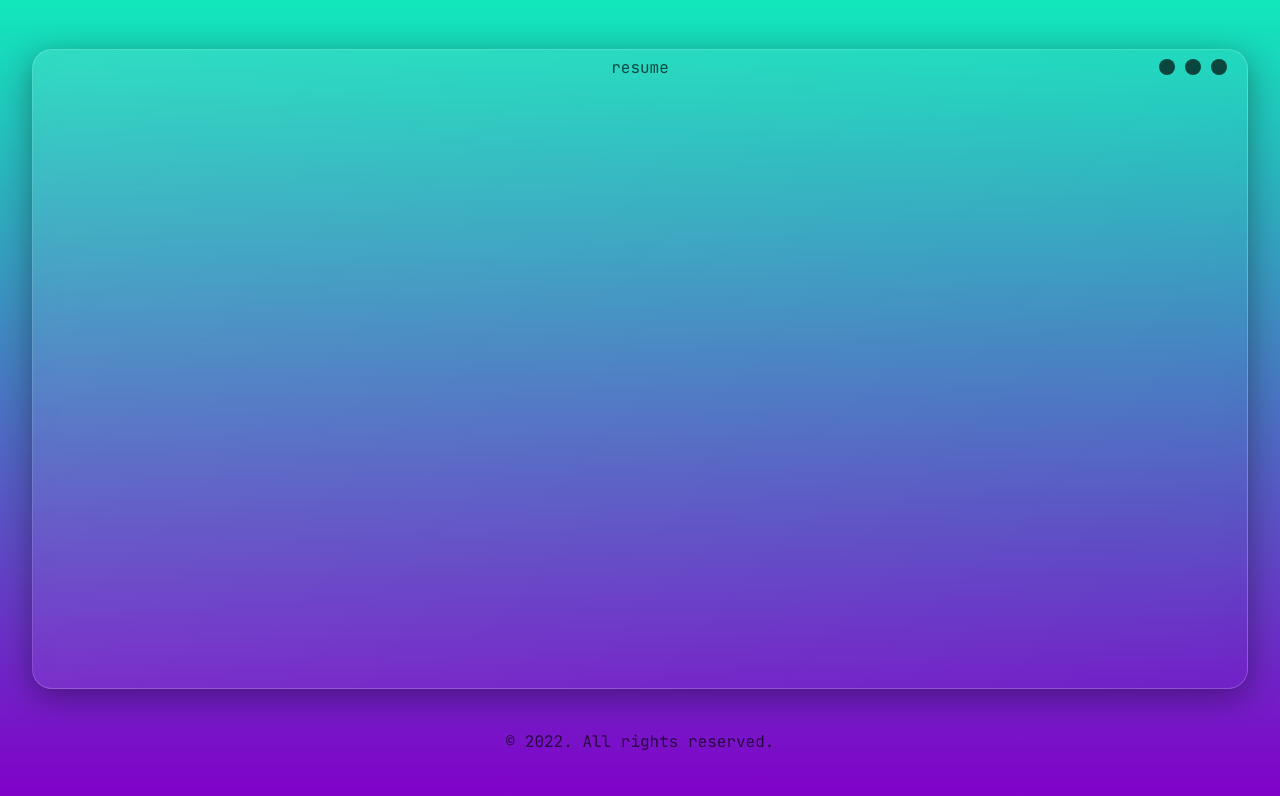
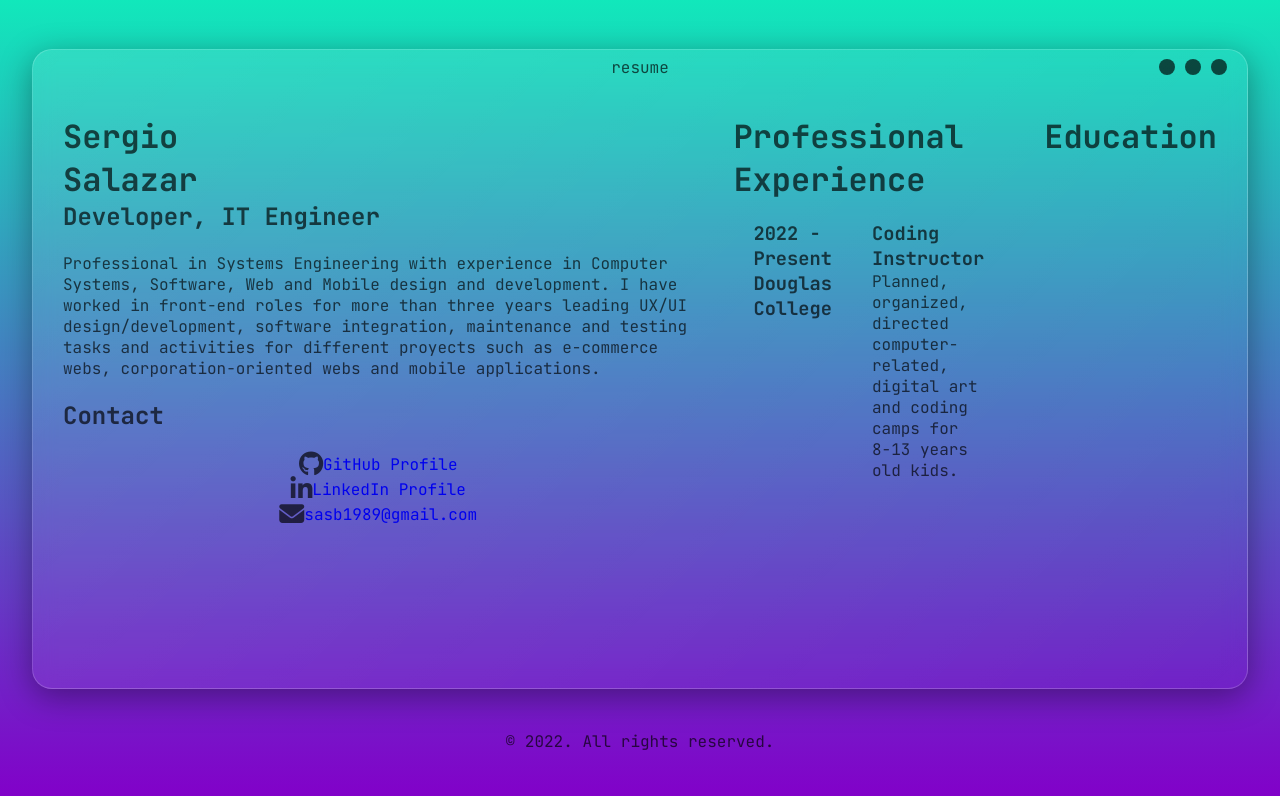
Before and after one commit to seansabe/CSIS_1280_project, a plain HTML site: page 1.2/html/resume.html in a window 1280 px wide. Drawn offline with Linux system fonts and the light colour scheme.

Commit message:
Resume page changes.

```diff
--- a/1.2/css/style.css
+++ b/1.2/css/style.css
@@ -142,9 +142,18 @@ header .maximize:hover {
     width: 40%;
 }
 
+.col.col-3 {
+    width: 30%;
+}
+
 .col.col-2 {
     width: 20%;
 }
+
+.col.col-1 {
+    width: 10%;
+}
+
 
 .preview {
     flex-direction: column;
@@ -294,3 +303,17 @@ header .maximize:hover {
     font-size: 20px;
     box-shadow: 0 8px 32px 0 rgba(0, 0, 0, 0.37);
 }
+
+.link {
+    justify-content: center;
+    align-items: center;
+    color: rgba(0, 0, 0, 0.67);
+}
+
+.link i {
+    font-size: 25px;
+}
+
+.link a {
+    text-decoration: none;
+}
--- a/1.2/html/resume.html
+++ b/1.2/html/resume.html
@@ -8,6 +8,7 @@
     <link rel="stylesheet" href="../css/style.css">
     <link rel="stylesheet" href="../css/animations.css">
     <link href="https://fonts.googleapis.com/icon?family=Material+Icons" rel="stylesheet">
+    <script src="https://kit.fontawesome.com/4f1ed022de.js" crossorigin="anonymous"></script>
     <title>Portfolio</title>
 </head>
 
@@ -39,13 +40,52 @@
             </div>
         </header>
 
-        <!-- About content -->
+        <!-- Resume content -->
         <div id="content">
             <div class="wrapper row">
                 <div class="col">
+                    <h1>Sergio</h1>
+                    <h1>Salazar</h1>
+                    <h2>Developer, IT Engineer</h2>
+                    <br>
+                    <p>Professional in Systems Engineering with experience in Computer Systems, Software, Web and Mobile
+                        design and development. I have worked in front-end roles for more than three years leading UX/UI
+                        design/development, software integration, maintenance and testing tasks and activities for
+                        different proyects such as e-commerce webs, corporation-oriented webs and mobile applications.
+                    </p>
+                    <br>
+                    <h2>Contact</h2>
+                    <br>
+                    <span class="link row">
+                        <i class="fa-brands fa-github"></i>
+                        <a href="https://github.com/seansabe" target="_blank">GitHub Profile</a>
+                    </span>
+                    <span class="link row">
+                        <i class="fa-brands fa-linkedin-in"></i>
+                        <a href="https://www.linkedin.com/in/seansabe/" target="_blank">LinkedIn Profile</a>
+                    </span>
+                    <span class="link row">
+                        <i class="fa-solid fa-envelope"></i>
+                        <a href="mailto:sasb1989@gmail.com" target="_blank">sasb1989@gmail.com</a>
+                    </span>
+                </div>
+                <div class="col">
+                    <h1>Professional</h1>
+                    <h1>Experience</h1>
                     <div class="row">
-
+                        <div class="col">
+                            <h3>2022 - Present</h3>
+                            <h3>Douglas College</h3>
+                        </div>
+                        <div class="col">
+                            <h3>Coding Instructor</h3>
+                            <p>Planned, organized, directed computer-related, digital art and coding camps for 8-13
+                                years old kids.</p>
+                        </div>
                     </div>
+                </div>
+                <div class="col">
+                    <h1>Education</h1>
                 </div>
             </div>
         </div>
@@ -54,7 +94,6 @@
     <br>
     <span class="copyright">&copy; 2022. All rights reserved.</span>
     <script src="../js/index.js"></script>
-    <script src="../js/explorer.js"></script>
 </body>
 
 </html>
```
Also changed, not shown: 1 other file.
